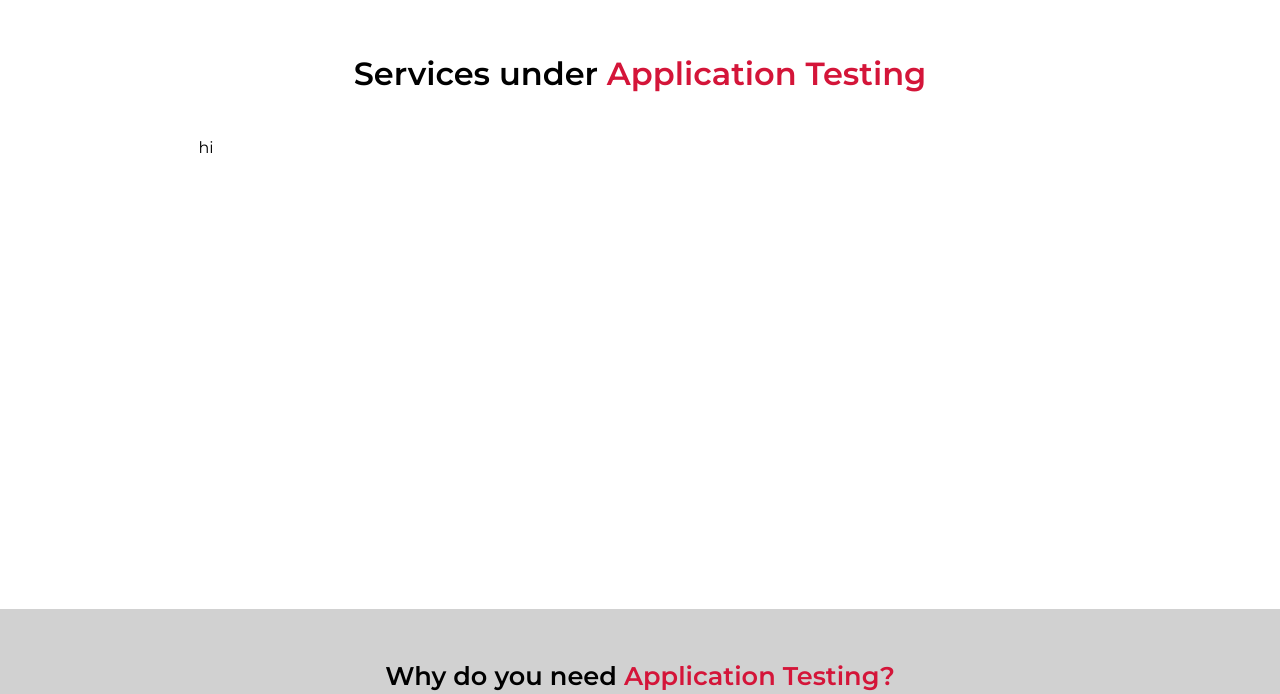
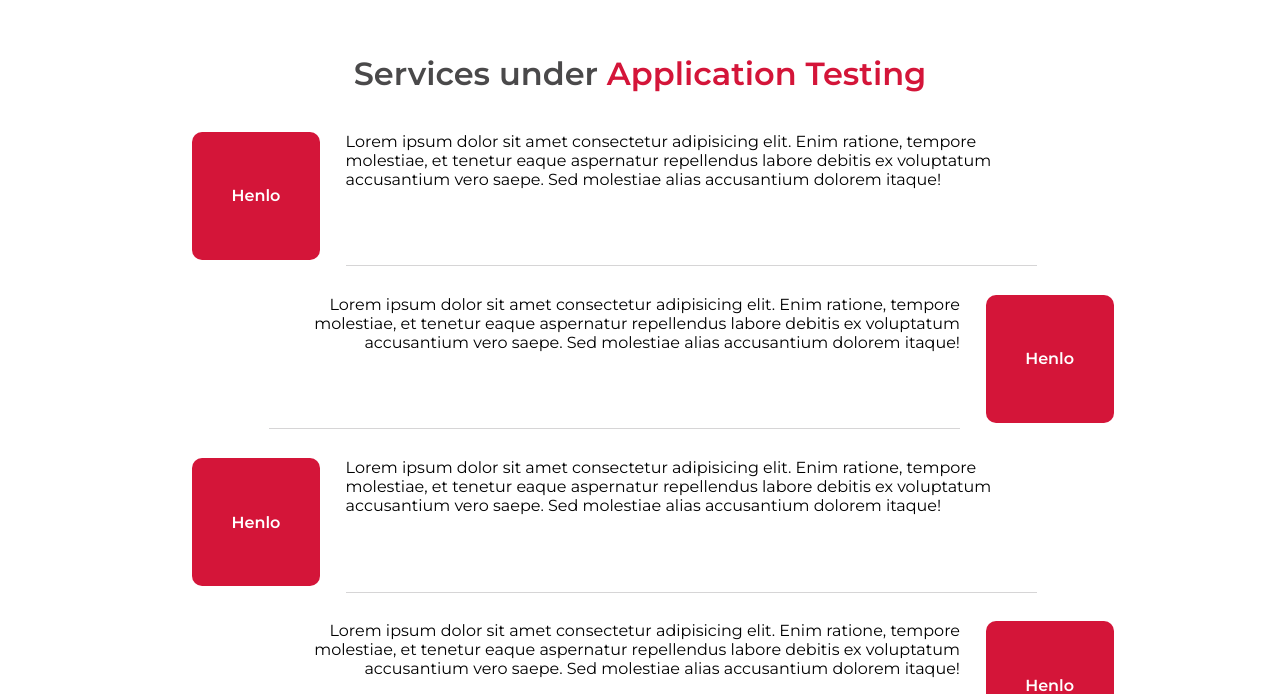
Before and after one commit to davidosmagnos/RedTeamPartners, a Vue app: page /products in a window 1280 px wide. Shown: the part 112-806 px from the top of the page. Built offline with nearby package versions, Linux system fonts and the light colour scheme.

Commit message:
make products dynamic

```diff
--- a/src/assets/css/products.css
+++ b/src/assets/css/products.css
@@ -56,3 +56,8 @@
     font-size: 2vw;
     font-weight: 600;
 }
+
+.prods-cont{
+    width:80%;
+    margin-left:10%;
+}
--- a/src/components/Products.vue
+++ b/src/components/Products.vue
@@ -1,12 +1,9 @@
 <template>
     <Header/>
-    <div class="products-wrapper" ref="productsWrapper">
+    <div class="products-wrapper" id="productsWrapper">
         <div class="title">
             <span>Services under <span class="redText">Application Testing</span></span>
         </div>
-        <ProductComp direction='floatLeft' prod-name="hi"/>
-        <ProductComp direction='floatRight'/>
-        <ProductComp direction='floatLeft'/>
     </div>
     <div class="whys">
         <div class="why1">
@@ -30,7 +27,7 @@
     import Footer from "./Footer.vue";
     import PartnerSlide from "./PartnerSlide.vue";
     import ProductComp from "./product-comp.vue"
-    import {defineComponent} from "vue"
+    // import {defineComponent} from "vue"
     import {createApp} from "vue"
     export default{
         name:"Products-page",
@@ -38,18 +35,31 @@
             Header,
             Footer,
             PartnerSlide,
-            ProductComp,
+            // ProductComp,
         },
         mounted(){
-            var newProduct = defineComponent({extends:ProductComp,},{
-                direction:"floatRight",
-                prodName:"Henlo",
-                prodDescription:"dasdasdasdasdasdadasdasddadasd",
-            })
-            createApp(newProduct).mount(this.$refs.productsWrapper);
+             for(let i=0;i<10;i++){
+                let dir;
+                if(i%2==0){
+                    dir = ""
+                }
+                else if(i%2==1){
+                    dir = "rightDir"
+                }
+                const newProduct = createApp(ProductComp,{
+                    prodName:"Henlo",
+                    direction:dir,
+                    link:"#",
+                    prodDescription:"Lorem ipsum dolor sit amet consectetur adipisicing elit. Enim ratione, tempore molestiae, et tenetur eaque aspernatur repellendus labore debitis ex voluptatum accusantium vero saepe. Sed molestiae alias accusantium dolorem itaque!"
+                });
+                const wrapper = document.createElement("div");
+                wrapper.classList.add("prods-cont")
+                newProduct.mount(wrapper)
+                document.querySelector("#productsWrapper").appendChild(wrapper)
+            }
 
         }
     }
 </script>
-<style scoped src="./../assets/css/products.css">
+<style src="./../assets/css/products.css">
 </style>
--- a/src/components/product-comp.vue
+++ b/src/components/product-comp.vue
@@ -1,9 +1,9 @@
 <template>
-    <div class="product-comp">
-        <div class="product-icon" :class="direction">
+    <div class="product-comp" :class="direction">
+        <a :href="link"><div class="product-icon">
             <span class="product-name">{{prodName}}</span>
-        </div>
-        <div class="product-description" :class="direction">
+        </div></a>
+        <div class="product-description">
             <p class="description">{{prodDescription}}</p>
         </div>
     </div>
@@ -14,7 +14,8 @@
         props:{
             direction:String,
             prodDescription:String,
-            prodName:String
+            prodName:String,
+            link:String,
 
         },
     }
@@ -31,25 +32,36 @@
         padding:.5vw;
         width: 10vw;
         height: 10vw;
+        display: flex;
+        align-items: center;
+        justify-content: center;
     }
     .product-comp{
-        width: 70%;
+        width: 90%;
         gap:2vw;
         padding-bottom: 2vh;
+        display: flex;
     }
     .product-description{
-        width:60%;
+        width:75%;
         height: 10.5vw;
         border-bottom: 1px solid var(--line);
+        display: flex;
+        justify-content: center;
     }
 
-    .floatRight{
-        float: right;
-        margin-left:1vw;
+    .rightDir{
+        flex-direction: row-reverse;
         text-align: right;
     }
-    .floatLeft{
-        float:left;
-        margin-right:1vw;
+
+    .product-name{
+        color:white;
+        font-weight: 600;
     }
+
+    .product-comp a{
+        text-decoration: none;
+    }
+
 </style>
```
